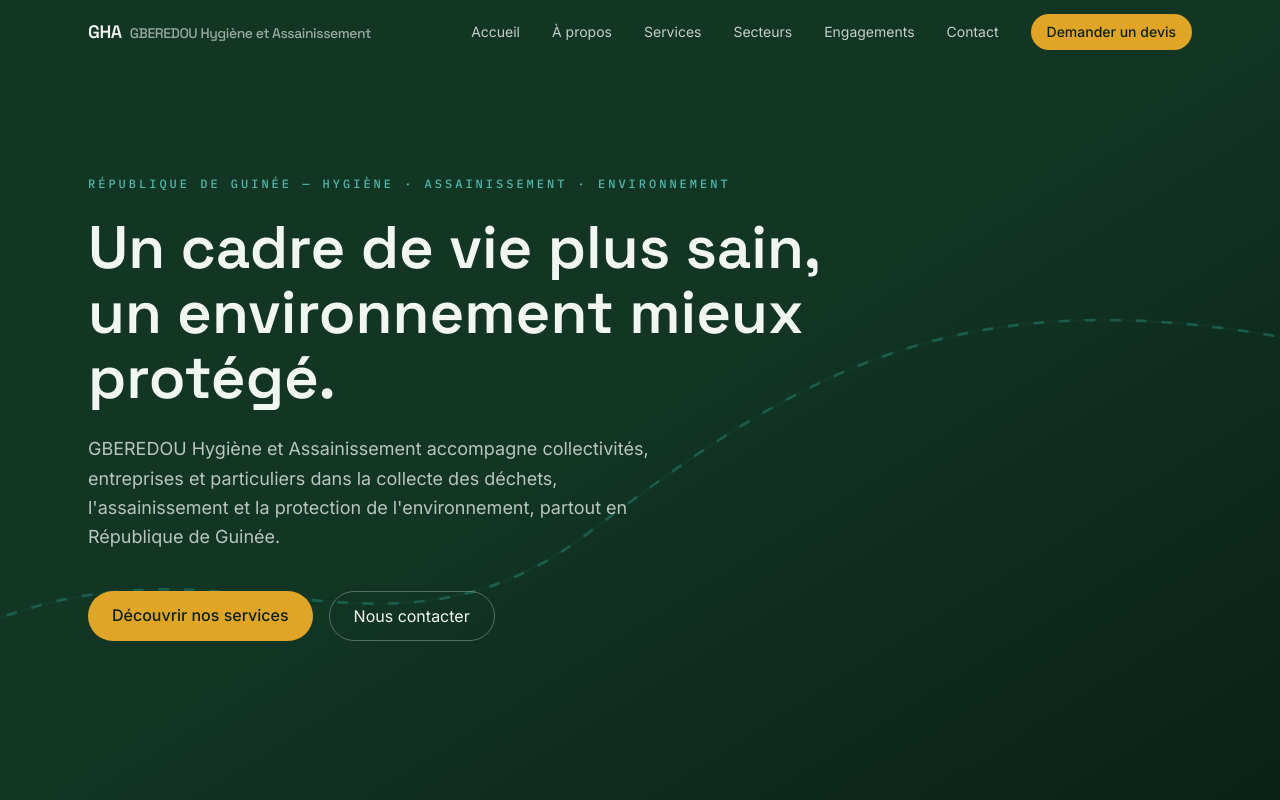
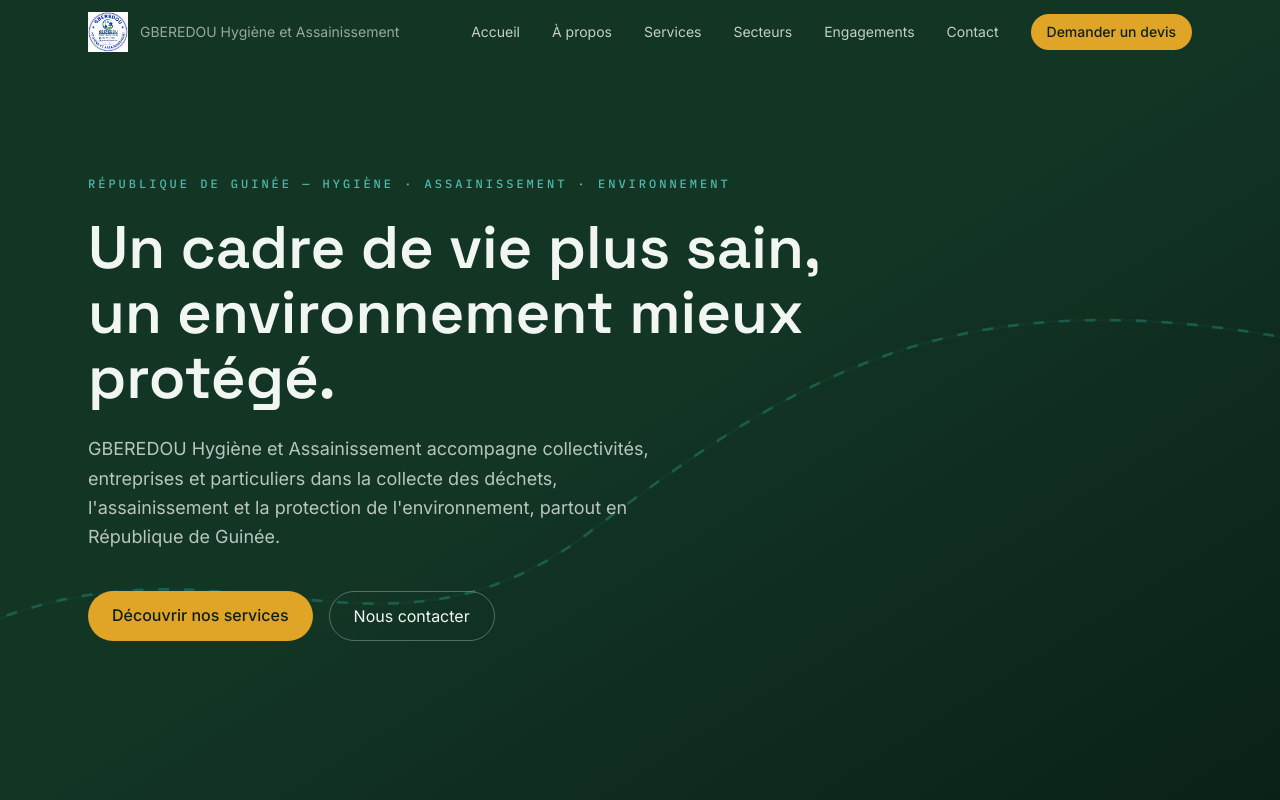
Before and after one commit to ThalesSangare/entreprise-hygiene, a React (Vite) app: page / in a window 1280 px wide. Shown: the top 800 px of the page. Built offline with nearby package versions, Linux system fonts and the light colour scheme.

Commit message:
Ajout du logo au header

```diff
--- a/src/components/Header.jsx
+++ b/src/components/Header.jsx
@@ -1,5 +1,6 @@
 import { useEffect, useState } from "react";
 import { company, navLinks } from "../data/content";
+import logo from "../assets/logo.JPG";
 import Icon from "./Icon";
 
 // ============================================================================
@@ -34,12 +35,22 @@
     >
       <div className="max-w-6xl mx-auto px-6 h-16 flex items-center justify-between">
         {/* Logo texte simple : à remplacer par une image si le client a un logo */}
-        <button
+        {/* ce code en bas est pour quand je veux pas d'image comme logo mais juste un texte */}
+        {/* <button
           onClick={() => goTo("accueil")}
           className="font-display font-semibold text-ivory text-lg tracking-tight"
         >
           {company.shortName}
           <span className="hidden sm:inline text-ivory/60 font-normal text-sm ml-2">
+            {company.name}
+          </span>
+        </button> */}
+        <button
+          onClick={() => goTo("accueil")}
+          className="flex items-center gap-3"
+        >
+          <img src={logo} alt={company.name} className="h-10 w-auto" />
+          <span className="hidden sm:inline text-ivory/60 font-normal text-sm">
             {company.name}
           </span>
         </button>
```
